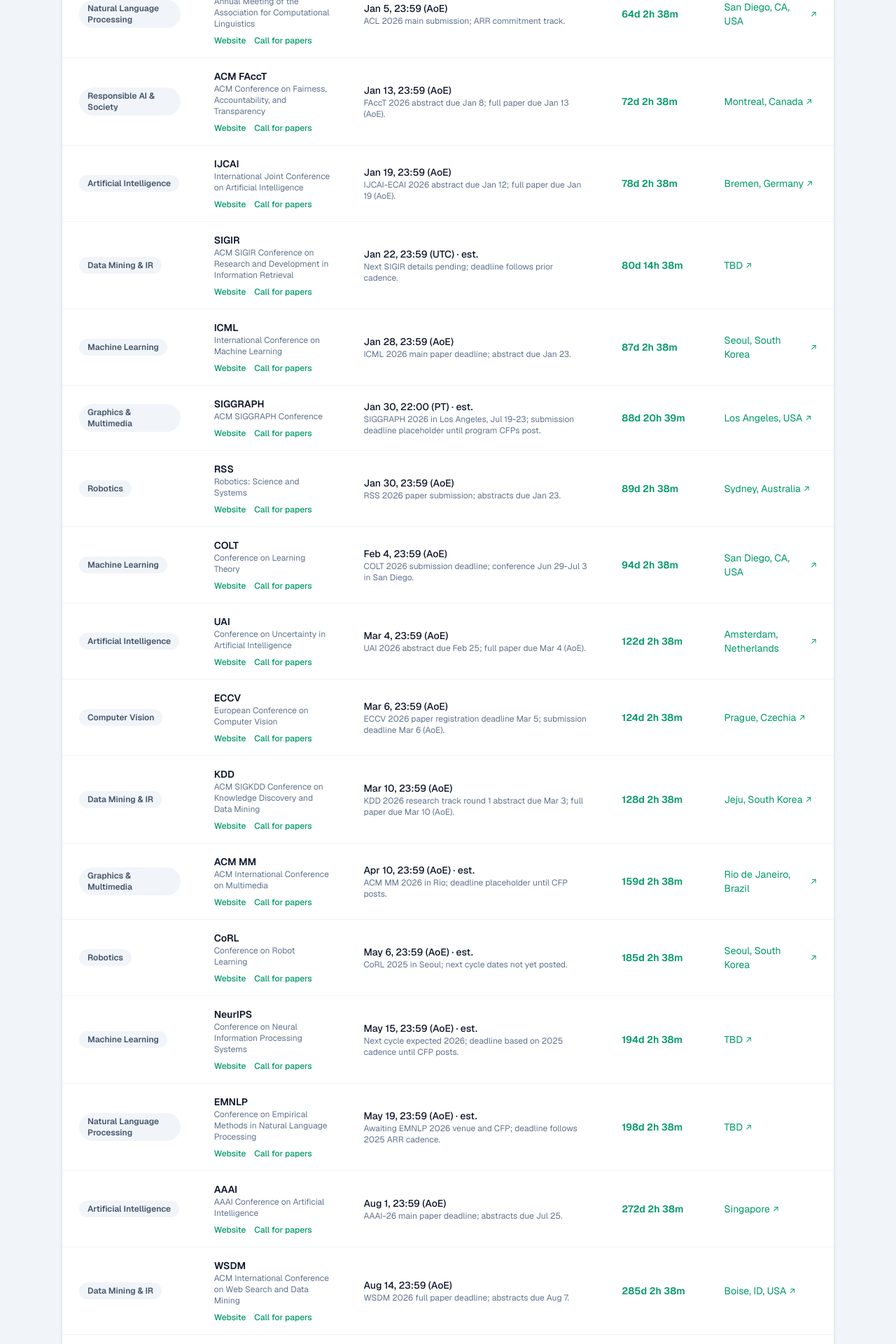
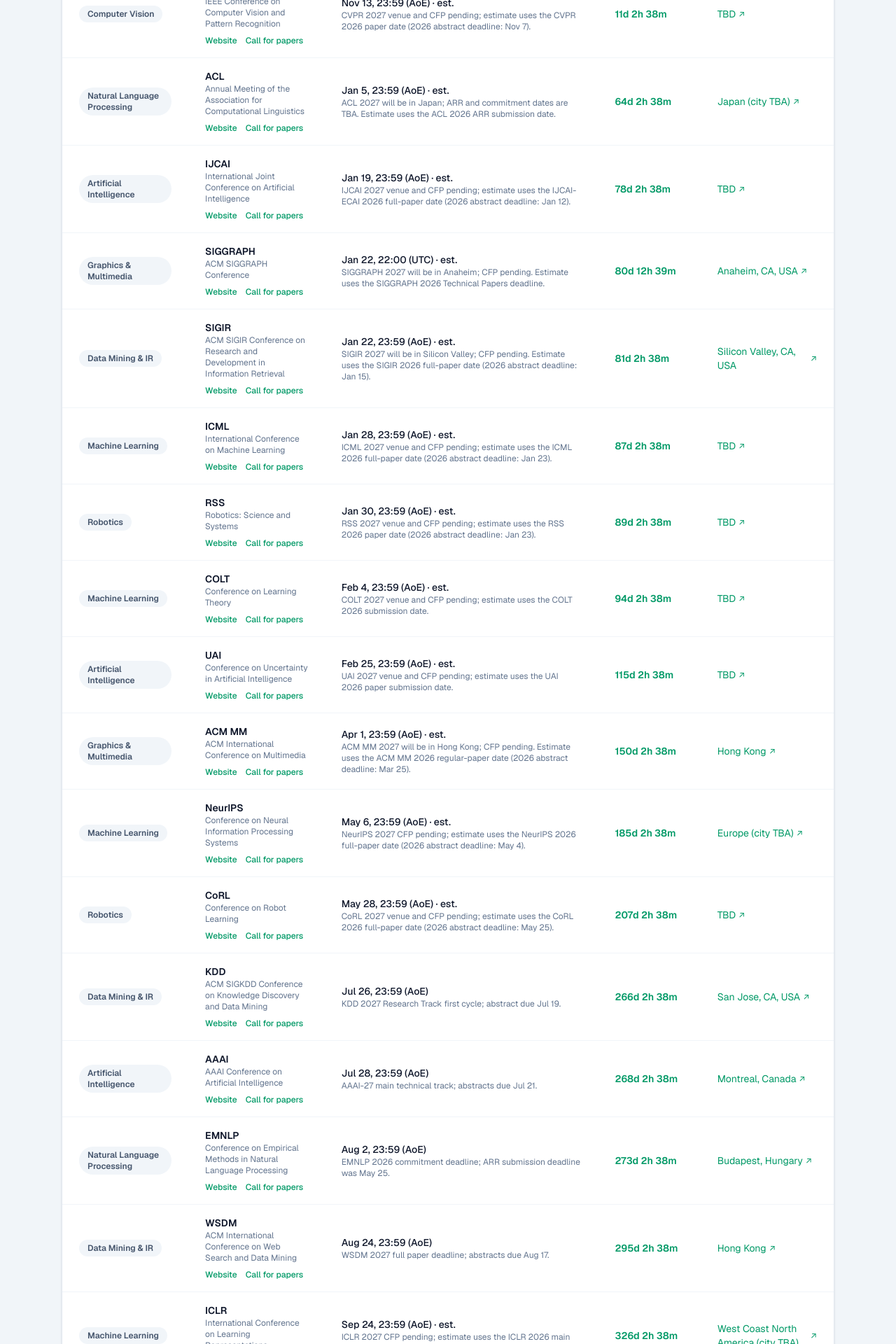
Before and after one commit to 65456u/ConfDDL, a Next.js app: page / in a window 1280 px wide. Shown: the part 640-2560 px from the top of the page at 70% size. Built offline with nearby package versions, Linux system fonts and the light colour scheme.

Commit message:
update conference information

```diff
--- a/data/conferences.ts
+++ b/data/conferences.ts
@@ -46,27 +46,27 @@ export const conferences: Conference[] = [
     name: "Conference on Neural Information Processing Systems",
     acronym: "NeurIPS",
     area: "Machine Learning",
-    location: "TBD",
-    website: "https://neurips.cc/",
-    submissionLink: "https://neurips.cc/",
+    location: "Europe (city TBA)",
+    website: "https://neurips.cc/Conferences/FutureMeetings",
+    submissionLink: "https://neurips.cc/Conferences/2026/CallForPapers",
     deadline: {
       month: 5,
-      day: 15,
+      day: 6,
       hour: 23,
       minute: 59,
       offset: "-12:00",
-      label: "May 15, 23:59 (AoE)",
+      label: "May 6, 23:59 (AoE)",
       estimated: true,
     },
-    note: "Next cycle expected 2026; deadline based on 2025 cadence until CFP posts.",
+    note: "NeurIPS 2027 CFP pending; estimate uses the NeurIPS 2026 full-paper date (2026 abstract deadline: May 4).",
   },
   {
     id: "icml",
     name: "International Conference on Machine Learning",
     acronym: "ICML",
     area: "Machine Learning",
-    location: "Seoul, South Korea",
-    website: "https://icml.cc/Conferences/2026",
+    location: "TBD",
+    website: "https://icml.cc/Conferences/FutureMeetings",
     submissionLink: "https://icml.cc/Conferences/2026/CallForPapers",
     deadline: {
       month: 1,
@@ -75,16 +75,17 @@ export const conferences: Conference[] = [
       minute: 59,
       offset: "-12:00",
       label: "Jan 28, 23:59 (AoE)",
+      estimated: true,
     },
-    note: "ICML 2026 main paper deadline; abstract due Jan 23.",
+    note: "ICML 2027 venue and CFP pending; estimate uses the ICML 2026 full-paper date (2026 abstract deadline: Jan 23).",
   },
   {
     id: "iclr",
     name: "International Conference on Learning Representations",
     acronym: "ICLR",
     area: "Machine Learning",
-    location: "TBD",
-    website: "https://iclr.cc/Conferences/2026",
+    location: "West Coast North America (city TBA)",
+    website: "https://iclr.cc/Conferences/FutureMeetings",
     submissionLink: "https://iclr.cc/Conferences/2026/CallForPapers",
     deadline: {
       month: 9,
@@ -93,17 +94,18 @@ export const conferences: Conference[] = [
       minute: 59,
       offset: "-12:00",
       label: "Sep 24, 23:59 (AoE)",
+      estimated: true,
     },
-    note: "ICLR 2026 main submission; abstract due Sep 19.",
+    note: "ICLR 2027 CFP pending; estimate uses the ICLR 2026 main submission date (2026 abstract deadline: Sep 19).",
   },
   {
     id: "aistats",
     name: "International Conference on Artificial Intelligence and Statistics",
     acronym: "AISTATS",
     area: "Machine Learning",
-    location: "Tangier, Morocco",
-    website: "https://aistats.org/aistats2026/",
-    submissionLink: "https://aistats.org/aistats2026/cfp.html",
+    location: "Montreal, Canada",
+    website: "https://virtual.aistats.org/Conferences/2026",
+    submissionLink: "https://virtual.aistats.org/Conferences/2026/CallForPapers",
     deadline: {
       month: 10,
       day: 2,
@@ -111,15 +113,16 @@ export const conferences: Conference[] = [
       minute: 59,
       offset: "-12:00",
       label: "Oct 2, 23:59 (AoE)",
+      estimated: true,
     },
-    note: "AISTATS 2026 full paper deadline; abstract due Sep 25.",
+    note: "AISTATS 2027 will be in Montreal; CFP pending. Estimate uses the AISTATS 2026 full-paper date (2026 abstract deadline: Sep 25).",
   },
   {
     id: "colt",
     name: "Conference on Learning Theory",
     acronym: "COLT",
     area: "Machine Learning",
-    location: "San Diego, CA, USA",
+    location: "TBD",
     website: "https://learningtheory.org/",
     submissionLink: "https://learningtheory.org/colt2026/",
     deadline: {
@@ -129,8 +132,9 @@ export const conferences: Conference[] = [
       minute: 59,
       offset: "-12:00",
       label: "Feb 4, 23:59 (AoE)",
+      estimated: true,
     },
-    note: "COLT 2026 submission deadline; conference Jun 29-Jul 3 in San Diego.",
+    note: "COLT 2027 venue and CFP pending; estimate uses the COLT 2026 submission date.",
   },
   {
     id: "jmlr",
@@ -146,27 +150,27 @@ export const conferences: Conference[] = [
     name: "AAAI Conference on Artificial Intelligence",
     acronym: "AAAI",
     area: "Artificial Intelligence",
-    location: "Singapore",
-    website: "https://aaai.org/conference/aaai-26/",
-    submissionLink: "https://aaai.org/conference/aaai/aaai-26/",
+    location: "Montreal, Canada",
+    website: "https://aaai.org/conference/aaai/aaai-27/",
+    submissionLink: "https://aaai.org/conference/aaai/aaai-27/",
     deadline: {
-      month: 8,
-      day: 1,
+      month: 7,
+      day: 28,
       hour: 23,
       minute: 59,
       offset: "-12:00",
-      label: "Aug 1, 23:59 (AoE)",
+      label: "Jul 28, 23:59 (AoE)",
     },
-    note: "AAAI-26 main paper deadline; abstracts due Jul 25.",
+    note: "AAAI-27 main technical track; abstracts due Jul 21.",
   },
   {
     id: "ijcai",
     name: "International Joint Conference on Artificial Intelligence",
     acronym: "IJCAI",
     area: "Artificial Intelligence",
-    location: "Bremen, Germany",
-    website: "https://2026.ijcai.org/",
-    submissionLink: "https://2026.ijcai.org/call-for-papers/",
+    location: "TBD",
+    website: "https://www.ijcai.org/future_conferences",
+    submissionLink: "https://2026.ijcai.org/ijcai-ecai-2026-call-for-papers-main-track/",
     deadline: {
       month: 1,
       day: 19,
@@ -174,35 +178,37 @@ export const conferences: Conference[] = [
       minute: 59,
       offset: "-12:00",
       label: "Jan 19, 23:59 (AoE)",
+      estimated: true,
     },
-    note: "IJCAI-ECAI 2026 abstract due Jan 12; full paper due Jan 19 (AoE).",
+    note: "IJCAI 2027 venue and CFP pending; estimate uses the IJCAI-ECAI 2026 full-paper date (2026 abstract deadline: Jan 12).",
   },
   {
     id: "uai",
     name: "Conference on Uncertainty in Artificial Intelligence",
     acronym: "UAI",
     area: "Artificial Intelligence",
-    location: "Amsterdam, Netherlands",
+    location: "TBD",
     website: "https://www.auai.org/uai2026/",
     submissionLink: "https://www.auai.org/uai2026/call_for_papers",
     deadline: {
-      month: 3,
-      day: 4,
+      month: 2,
+      day: 25,
       hour: 23,
       minute: 59,
       offset: "-12:00",
-      label: "Mar 4, 23:59 (AoE)",
+      label: "Feb 25, 23:59 (AoE)",
+      estimated: true,
     },
-    note: "UAI 2026 abstract due Feb 25; full paper due Mar 4 (AoE).",
+    note: "UAI 2027 venue and CFP pending; estimate uses the UAI 2026 paper submission date.",
   },
   {
     id: "aamas",
     name: "International Conference on Autonomous Agents and Multiagent Systems",
     acronym: "AAMAS",
     area: "Artificial Intelligence",
-    location: "Paphos, Cyprus",
-    website: "https://cyprusconferences.org/aamas2026/",
-    submissionLink: "https://cyprusconferences.org/aamas2026/calls/main-track/",
+    location: "Hanoi, Vietnam",
+    website: "https://warwick.ac.uk/fac/sci/dcs/aamas2027/",
+    submissionLink: "https://warwick.ac.uk/fac/sci/dcs/aamas2027/",
     deadline: {
       month: 10,
       day: 8,
@@ -210,16 +216,17 @@ export const conferences: Conference[] = [
       minute: 59,
       offset: "-12:00",
       label: "Oct 8, 23:59 (AoE)",
+      estimated: true,
     },
-    note: "AAMAS 2026 main track abstract due Oct 1; full paper due Oct 8 (AoE).",
+    note: "AAMAS 2027 will be in Hanoi; its official page lists October 2026 submissions as TBC, so this estimate uses the AAMAS 2026 full-paper date.",
   },
   {
     id: "cvpr",
     name: "IEEE Conference on Computer Vision and Pattern Recognition",
     acronym: "CVPR",
     area: "Computer Vision",
-    location: "Denver, CO, USA",
-    website: "https://cvpr.thecvf.com/Conferences/2026",
+    location: "TBD",
+    website: "https://cvpr.thecvf.com/",
     submissionLink: "https://cvpr.thecvf.com/Conferences/2026/CallForPapers",
     deadline: {
       month: 11,
@@ -228,8 +235,9 @@ export const conferences: Conference[] = [
       minute: 59,
       offset: "-12:00",
       label: "Nov 13, 23:59 (AoE)",
+      estimated: true,
     },
-    note: "CVPR 2026 cycle.",
+    note: "CVPR 2027 venue and CFP pending; estimate uses the CVPR 2026 paper date (2026 abstract deadline: Nov 7).",
   },
   {
     id: "iccv",
@@ -246,18 +254,10 @@ export const conferences: Conference[] = [
     name: "European Conference on Computer Vision",
     acronym: "ECCV",
     area: "Computer Vision",
-    location: "Prague, Czechia",
-    website: "https://eccv2026.eu/",
-    submissionLink: "https://eccv2026.eu/",
-    deadline: {
-      month: 3,
-      day: 6,
-      hour: 23,
-      minute: 59,
-      offset: "-12:00",
-      label: "Mar 6, 23:59 (AoE)",
-    },
-    note: "ECCV 2026 paper registration deadline Mar 5; submission deadline Mar 6 (AoE).",
+    location: "Malmö, Sweden",
+    website: "https://eccv.ecva.net/Conferences/2026",
+    submissionLink: "https://eccv.ecva.net/Conferences/2026/CallForPapers",
+    note: "ECCV 2026 main submissions are closed; the conference is Sep 8-12 in Malmö. The next ECCV cycle is 2028.",
   },
   {
     id: "ijcv",
@@ -282,9 +282,9 @@ export const conferences: Conference[] = [
     name: "Annual Meeting of the Association for Computational Linguistics",
     acronym: "ACL",
     area: "Natural Language Processing",
-    location: "San Diego, CA, USA",
-    website: "https://2026.aclweb.org/",
-    submissionLink: "https://2026.aclweb.org/calls/main_conference_papers/",
+    location: "Japan (city TBA)",
+    website: "https://2027.aclweb.org/",
+    submissionLink: "https://2027.aclweb.org/",
     deadline: {
       month: 1,
       day: 5,
@@ -292,27 +292,27 @@ export const conferences: Conference[] = [
       minute: 59,
       offset: "-12:00",
       label: "Jan 5, 23:59 (AoE)",
+      estimated: true,
     },
-    note: "ACL 2026 main submission; ARR commitment track.",
+    note: "ACL 2027 will be in Japan; ARR and commitment dates are TBA. Estimate uses the ACL 2026 ARR submission date.",
   },
   {
     id: "emnlp",
     name: "Conference on Empirical Methods in Natural Language Processing",
     acronym: "EMNLP",
     area: "Natural Language Processing",
-    location: "TBD",
-    website: "https://emnlp.org/",
-    submissionLink: "https://emnlp.org/",
+    location: "Budapest, Hungary",
+    website: "https://2026.emnlp.org/",
+    submissionLink: "https://2026.emnlp.org/calls/main_conference_papers/",
     deadline: {
-      month: 5,
-      day: 19,
+      month: 8,
+      day: 2,
       hour: 23,
       minute: 59,
       offset: "-12:00",
-      label: "May 19, 23:59 (AoE)",
-      estimated: true,
+      label: "Aug 2, 23:59 (AoE)",
     },
-    note: "Awaiting EMNLP 2026 venue and CFP; deadline follows 2025 ARR cadence.",
+    note: "EMNLP 2026 commitment deadline; ARR submission deadline was May 25.",
   },
   {
     id: "tacl",
@@ -328,7 +328,7 @@ export const conferences: Conference[] = [
     name: "Robotics: Science and Systems",
     acronym: "RSS",
     area: "Robotics",
-    location: "Sydney, Australia",
+    location: "TBD",
     website: "https://roboticsconference.org/",
     submissionLink: "https://roboticsconference.org/",
     deadline: {
@@ -338,27 +338,28 @@ export const conferences: Conference[] = [
       minute: 59,
       offset: "-12:00",
       label: "Jan 30, 23:59 (AoE)",
+      estimated: true,
     },
-    note: "RSS 2026 paper submission; abstracts due Jan 23.",
+    note: "RSS 2027 venue and CFP pending; estimate uses the RSS 2026 paper date (2026 abstract deadline: Jan 23).",
   },
   {
     id: "corl",
     name: "Conference on Robot Learning",
     acronym: "CoRL",
     area: "Robotics",
-    location: "Seoul, South Korea",
-    website: "https://corl.org/",
-    submissionLink: "https://corl.org/",
+    location: "TBD",
+    website: "https://www.corl.org/",
+    submissionLink: "https://www.corl.org/",
     deadline: {
       month: 5,
-      day: 6,
+      day: 28,
       hour: 23,
       minute: 59,
       offset: "-12:00",
-      label: "May 6, 23:59 (AoE)",
+      label: "May 28, 23:59 (AoE)",
       estimated: true,
     },
-    note: "CoRL 2025 in Seoul; next cycle dates not yet posted.",
+    note: "CoRL 2027 venue and CFP pending; estimate uses the CoRL 2026 full-paper date (2026 abstract deadline: May 25).",
   },
   {
     id: "tro",
@@ -392,120 +393,120 @@ export const conferences: Conference[] = [
     name: "ACM SIGKDD Conference on Knowledge Discovery and Data Mining",
     acronym: "KDD",
     area: "Data Mining & IR",
-    location: "Jeju, South Korea",
-    website: "https://kdd2026.kdd.org/",
-    submissionLink: "https://kdd2026.kdd.org/research-track-call-for-papers/",
+    location: "San Jose, CA, USA",
+    website: "https://kdd2027.kdd.org/",
+    submissionLink: "https://kdd2027.kdd.org/research-track-call-for-papers/",
     deadline: {
-      month: 3,
-      day: 10,
+      month: 7,
+      day: 26,
       hour: 23,
       minute: 59,
       offset: "-12:00",
-      label: "Mar 10, 23:59 (AoE)",
+      label: "Jul 26, 23:59 (AoE)",
     },
-    note: "KDD 2026 research track round 1 abstract due Mar 3; full paper due Mar 10 (AoE).",
+    note: "KDD 2027 Research Track first cycle; abstract due Jul 19.",
   },
   {
     id: "sigir",
     name: "ACM SIGIR Conference on Research and Development in Information Retrieval",
     acronym: "SIGIR",
     area: "Data Mining & IR",
-    location: "TBD",
+    location: "Silicon Valley, CA, USA",
     website: "https://sigir.org/",
-    submissionLink: "https://sigir.org/",
+    submissionLink: "https://sigir2026.org/en-AU/pages/attending/key-dates",
     deadline: {
       month: 1,
       day: 22,
       hour: 23,
       minute: 59,
-      offset: "+00:00",
-      label: "Jan 22, 23:59 (UTC)",
+      offset: "-12:00",
+      label: "Jan 22, 23:59 (AoE)",
       estimated: true,
     },
-    note: "Next SIGIR details pending; deadline follows prior cadence.",
+    note: "SIGIR 2027 will be in Silicon Valley; CFP pending. Estimate uses the SIGIR 2026 full-paper date (2026 abstract deadline: Jan 15).",
   },
   {
     id: "wsdm",
     name: "ACM International Conference on Web Search and Data Mining",
     acronym: "WSDM",
     area: "Data Mining & IR",
-    location: "Boise, ID, USA",
-    website: "https://www.wsdm-conference.org/2026/",
-    submissionLink: "https://www.wsdm-conference.org/2026/index.php/call-for-papers/",
+    location: "Hong Kong",
+    website: "https://wsdm-conference.org/2027/",
+    submissionLink: "https://wsdm-conference.org/2027/",
     deadline: {
       month: 8,
-      day: 14,
+      day: 24,
       hour: 23,
       minute: 59,
       offset: "-12:00",
-      label: "Aug 14, 23:59 (AoE)",
+      label: "Aug 24, 23:59 (AoE)",
     },
-    note: "WSDM 2026 full paper deadline; abstracts due Aug 7.",
+    note: "WSDM 2027 full paper deadline; abstracts due Aug 17.",
   },
   {
     id: "acmmm",
     name: "ACM International Conference on Multimedia",
     acronym: "ACM MM",
     area: "Graphics & Multimedia",
-    location: "Rio de Janeiro, Brazil",
-    website: "https://2026.acmmm.org/",
-    submissionLink: "https://2026.acmmm.org/important-dates/",
+    location: "Hong Kong",
+    website: "https://www.acmmm.org/",
+    submissionLink: "https://2026.acmmm.org/site/cfp-guidelines.html",
     deadline: {
       month: 4,
-      day: 10,
+      day: 1,
       hour: 23,
       minute: 59,
       offset: "-12:00",
-      label: "Apr 10, 23:59 (AoE)",
+      label: "Apr 1, 23:59 (AoE)",
       estimated: true,
     },
-    note: "ACM MM 2026 in Rio; deadline placeholder until CFP posts.",
+    note: "ACM MM 2027 will be in Hong Kong; CFP pending. Estimate uses the ACM MM 2026 regular-paper date (2026 abstract deadline: Mar 25).",
   },
   {
     id: "siggraph",
     name: "ACM SIGGRAPH Conference",
     acronym: "SIGGRAPH",
     area: "Graphics & Multimedia",
-    location: "Los Angeles, USA",
-    website: "https://s2026.siggraph.org/",
-    submissionLink: "https://s2026.siggraph.org/submissions/",
+    location: "Anaheim, CA, USA",
+    website: "https://www.siggraph.org/",
+    submissionLink: "https://s2026.siggraph.org/program/technical-papers/",
     deadline: {
       month: 1,
-      day: 30,
+      day: 22,
       hour: 22,
       minute: 0,
-      offset: "-08:00",
-      label: "Jan 30, 22:00 (PT)",
+      offset: "+00:00",
+      label: "Jan 22, 22:00 (UTC)",
       estimated: true,
     },
-    note: "SIGGRAPH 2026 in Los Angeles, Jul 19-23; submission deadline placeholder until program CFPs post.",
+    note: "SIGGRAPH 2027 will be in Anaheim; CFP pending. Estimate uses the SIGGRAPH 2026 Technical Papers deadline.",
   },
   {
     id: "facct",
     name: "ACM Conference on Fairness, Accountability, and Transparency",
     acronym: "ACM FAccT",
     area: "Responsible AI & Society",
-    location: "Montreal, Canada",
-    website: "https://facctconference.org/2026/index.html",
-    submissionLink: "https://facctconference.org/2026/cfp.html",
+    location: "TBD",
+    website: "https://facctconference.org/",
+    submissionLink: "https://facct-blog.github.io/2026-06-24/submission-timeline",
     deadline: {
-      month: 1,
-      day: 13,
+      month: 11,
+      day: 3,
       hour: 23,
       minute: 59,
       offset: "-12:00",
-      label: "Jan 13, 23:59 (AoE)",
+      label: "Nov 3, 23:59 (AoE)",
     },
-    note: "FAccT 2026 abstract due Jan 8; full paper due Jan 13 (AoE).",
+    note: "FAccT 2027 paper submission; abstract due Oct 27. Conference venue is TBA.",
   },
   {
     id: "www",
     name: "ACM Web Conference (The Web Conference)",
     acronym: "WebConf",
     area: "Responsible AI & Society",
-    location: "Dubai, UAE",
-    website: "https://www2026.thewebconf.org/",
-    submissionLink: "https://www2026.thewebconf.org/important-dates/",
+    location: "Dublin, Ireland",
+    website: "https://thewebconf.org/",
+    submissionLink: "https://www2026.thewebconf.org/calls/research-tracks.html",
     deadline: {
       month: 10,
       day: 7,
@@ -513,7 +514,8 @@ export const conferences: Conference[] = [
       minute: 59,
       offset: "-12:00",
       label: "Oct 7, 23:59 (AoE)",
+      estimated: true,
     },
-    note: "WebConf 2026 title/abstract deadline Sep 30; full paper due Oct 7 (AoE).",
+    note: "WebConf 2027 will be in Dublin; CFP pending. Estimate uses the WebConf 2026 research-track date (2026 abstract deadline: Sep 30).",
   },
 ];
```
